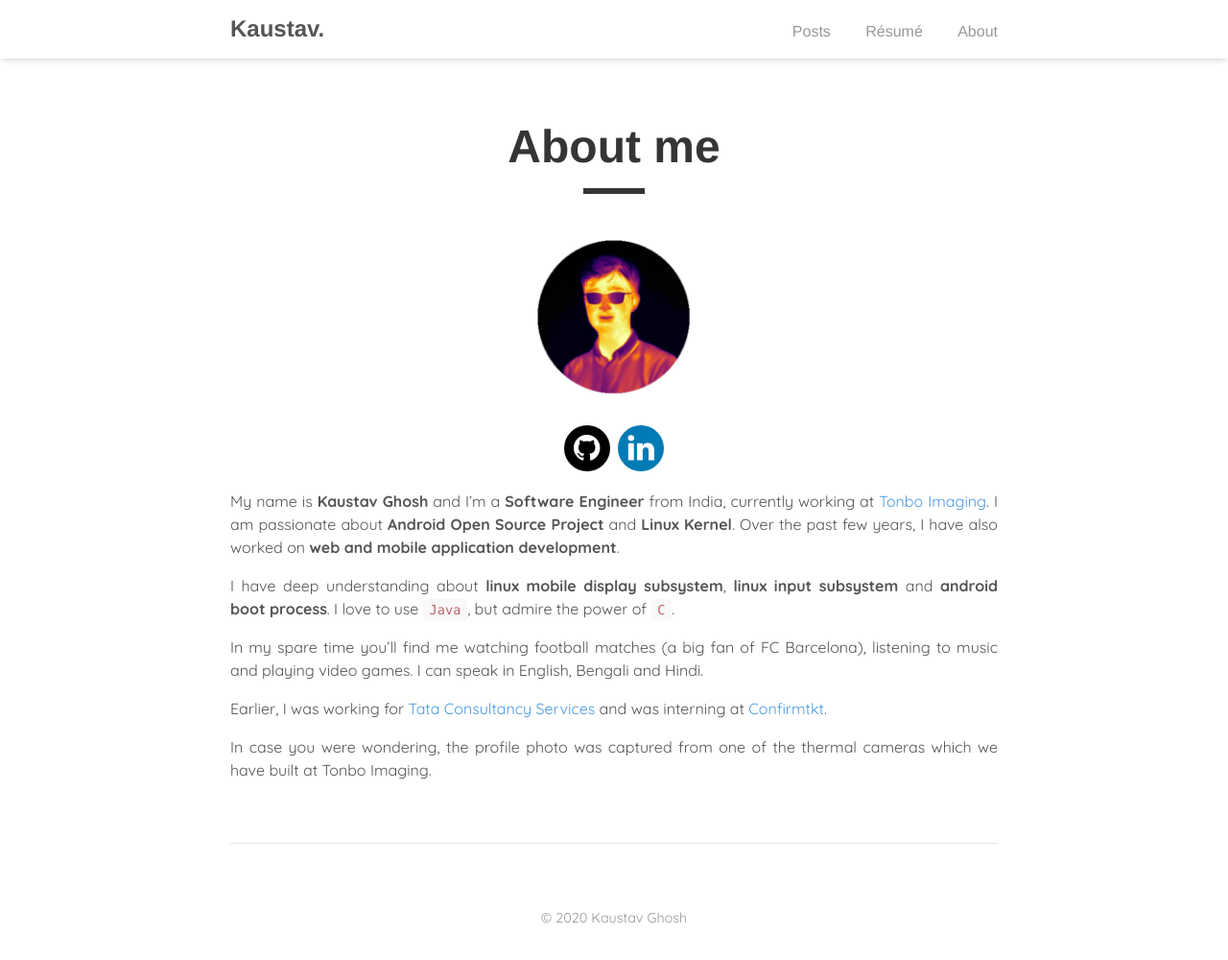
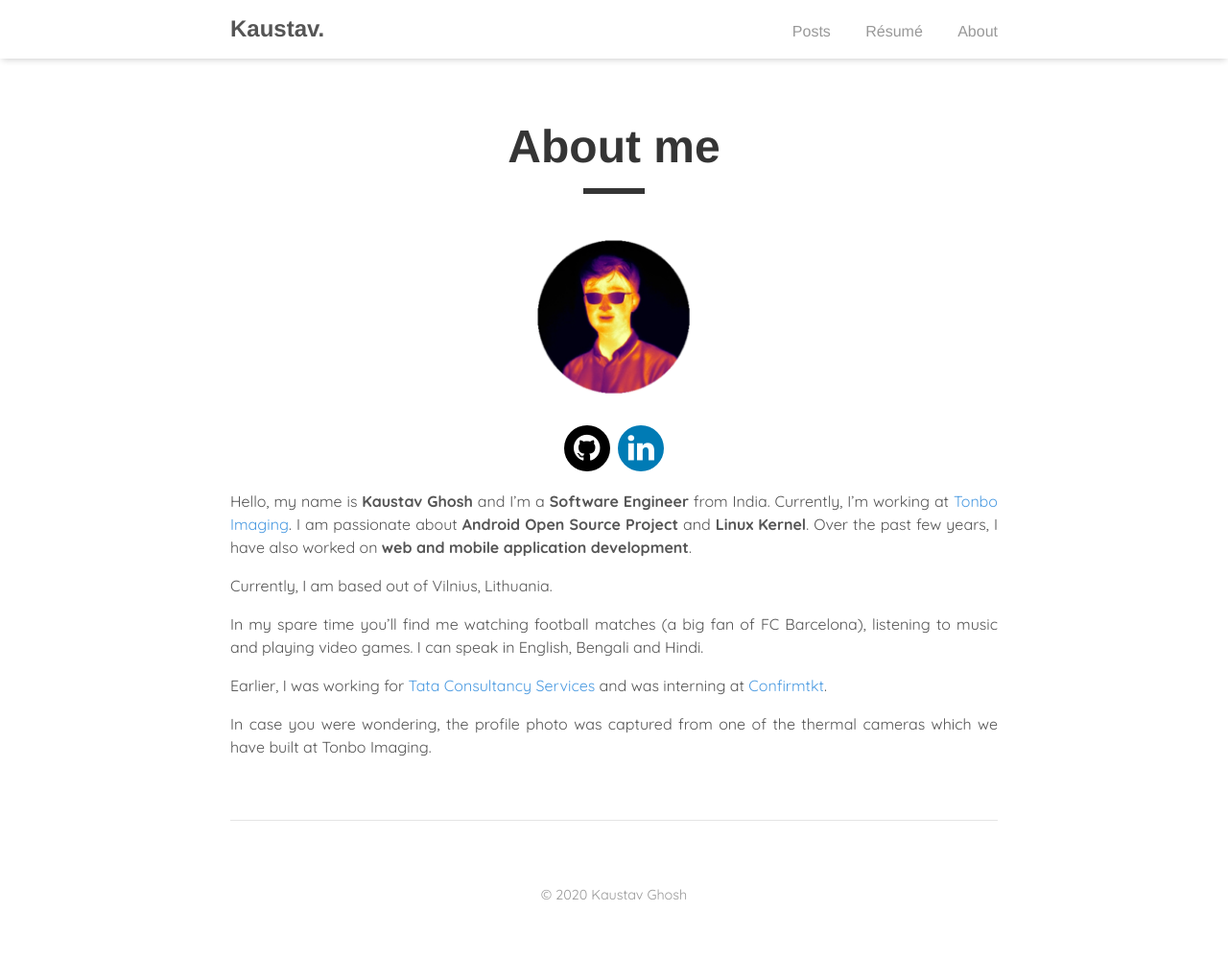
Before and after one commit to kaustav-net/kaustav.net, a Jekyll site: the page built from about.md, in a window 1280 px wide. Shown: the whole page at 96% size. Built offline with Jekyll 4.4.1, drawn with Linux system fonts in a browser that asks for light colours; after the commit the page ends 976 px from its top, so only the background shows below that.

Commit message:
Update about.md

```diff
--- a/about.md
+++ b/about.md
@@ -12,9 +12,9 @@
     <a href="https://www.linkedin.com/in/kaustav28" target="_blank" class="fa fa-linkedin"></a>
 </div>
 
-My name is **Kaustav Ghosh** and I'm a **Software Engineer** from India, currently working at [Tonbo Imaging](https://tonboimaging.com). I am passionate about **Android Open Source Project** and **Linux Kernel**. Over the past few years, I have also worked on **web and mobile application development**.
+Hello, my name is **Kaustav Ghosh** and I'm a **Software Engineer** from India. Currently, I'm working at [Tonbo Imaging](https://tonboimaging.com). I am passionate about **Android Open Source Project** and **Linux Kernel**. Over the past few years, I have also worked on **web and mobile application development**.
 
-I have deep understanding about **linux mobile display subsystem**, **linux input subsystem** and **android boot process**. I love to use `Java`, but admire the power of `C`.
+Currently, I am based out of Vilnius, Lithuania.
 
 In my spare time you'll find me watching football matches (a big fan of FC Barcelona), listening to music and playing video games. I can speak in English, Bengali and Hindi.
 
```
